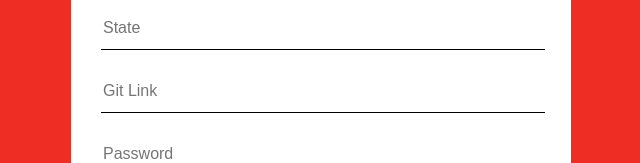
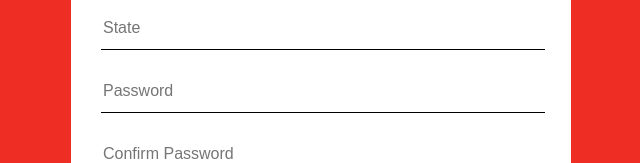
Before and after one commit to sadc-outreach-org/front-end, a React (Create React App) app: page /signup in a window 1280 px wide. Shown: the part 730-893 px from the top of the page, without its empty margins (319-959 px from the left). Built offline with nearby package versions, Linux system fonts and the light colour scheme.

Commit message:
Removed github link field from signup and added a file upload field

```diff
--- a/src/app/containers/SignUp/SignUp.js
+++ b/src/app/containers/SignUp/SignUp.js
@@ -146,14 +146,6 @@ class SignUp extends Component {
                                         required
                                     />
                                     <Input
-                                        type={"text"}
-                                        name={"gitlink"}
-                                        id={"gitlink"}
-                                        placeholder={"Git Link"}
-                                        defaultValue={this.state.gitLink}
-                                        onChange={(event) => this.setState({gitLink: event.target.value})}
-                                    />
-                                    <Input
                                         type={"password"}
                                         name={"password"}
                                         id={"password"}
@@ -170,6 +162,12 @@ class SignUp extends Component {
                                         defaultValue={this.state.confirmPassword}
                                         onChange={(event) => this.setState({confirmPassword: event.target.value})}
                                         required
+                                    />
+                                    <Input
+                                        type={"file"}
+                                        name={"resume"}
+                                        id={"resume"}
+                                        defaultValue={this.state.gitLink}
                                     />
                                     <ConditionalAlert visible={!this.state.passwordsMatch} message={"Passwords must match!"}/>
                                     <Button
--- a/src/index.js
+++ b/src/index.js
@@ -2,9 +2,11 @@ import React from 'react';
 import ReactDOM from 'react-dom';
 import './styles/index.css';
 import App from './App';
+import SignUp from './app/containers/SignUp/SignUp';
 import * as serviceWorker from './serviceWorker';
 
-ReactDOM.render(<App/>, document.getElementById('root'));
+// ReactDOM.render(<App/>, document.getElementById('root'));
+ReactDOM.render(<SignUp/>, document.getElementById('root'));
 
 // If you want your app to work offline and load faster, you can change
 // unregister() to register() below. Note this comes with some pitfalls.
```
